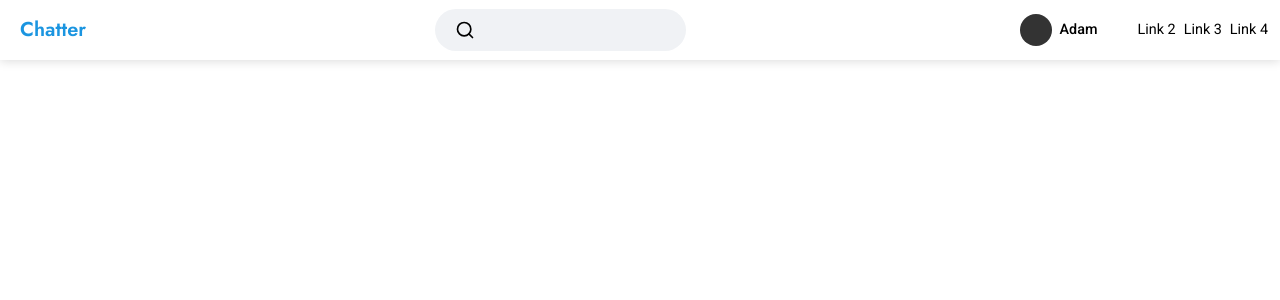
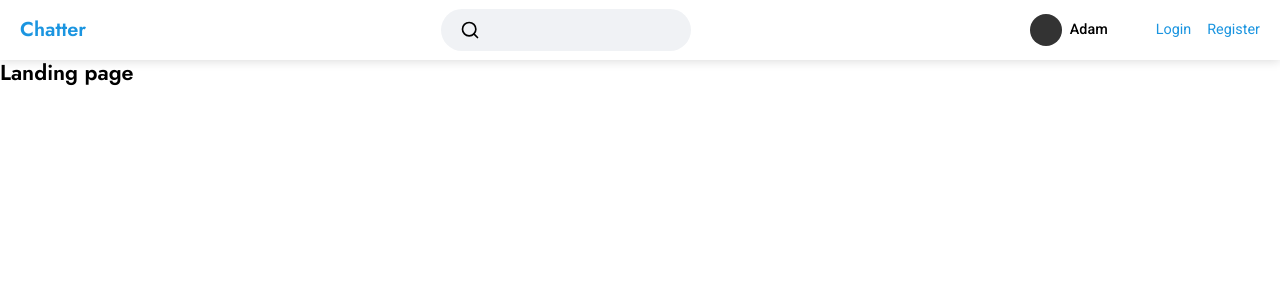
Before and after one commit to adamvorkel/mern-social, a React (Create React App) app in the folder client/: page / in a window 1280 px wide. Shown: the top 300 px of the page. Built offline with nearby package versions, Linux system fonts and the light colour scheme; the HTML template or start-up script is replaced by a standard one.

Commit message:
setup react router with landing, login and register views

```diff
--- a/client/package.json
+++ b/client/package.json
@@ -9,6 +9,7 @@
     "react": "^16.13.1",
     "react-dom": "^16.13.1",
     "react-feather": "^2.0.8",
+    "react-router-dom": "^5.2.0",
     "react-scripts": "3.4.3"
   },
   "scripts": {
--- a/client/src/App.css
+++ b/client/src/App.css
@@ -99,7 +99,7 @@ h6 {
 }
 
 #navbar nav ul li {
-  margin-right: 0.5rem;
+  margin-right: 1rem;
 }
 
 #navbar nav ul li .navbar-account-link {
--- a/client/src/App.js
+++ b/client/src/App.js
@@ -1,13 +1,23 @@
 import React from 'react';
-
-import './App.css';
+import { BrowserRouter as Router, Route, Switch } from 'react-router-dom';
 
 import Navbar from './components/layout/Navbar';
+import LandingView from './components/views/LandingView';
+import LoginView from './components/views/LoginView';
+import RegisterView from './components/views/RegisterView';
+import './App.css';
 
 function App() {
   return (
     <div className='App'>
-      <Navbar />
+      <Router>
+        <Navbar />
+        <Route exact path='/' component={LandingView} />
+        <Switch>
+          <Route exact path='/login' component={LoginView} />
+          <Route exact path='/register' component={RegisterView} />
+        </Switch>
+      </Router>
     </div>
   );
 }
--- a/client/src/components/layout/Navbar.js
+++ b/client/src/components/layout/Navbar.js
@@ -1,5 +1,6 @@
 import React from 'react';
 import { Search } from 'react-feather';
+import { Link } from 'react-router-dom';
 
 const Navbar = () => {
   return (
@@ -21,9 +22,12 @@ const Navbar = () => {
               <a href='/'>Adam</a>
             </div>
           </li>
-          <li>Link 2</li>
-          <li>Link 3</li>
-          <li>Link 4</li>
+          <li>
+            <Link to='/login'>Login</Link>
+          </li>
+          <li>
+            <Link to='/register'>Register</Link>
+          </li>
         </ul>
       </nav>
     </header>
--- /dev/null
+++ b/client/src/components/views/LandingView.js
@@ -0,0 +1,11 @@
+import React from 'react';
+
+const LandingView = () => {
+  return (
+    <section id='landing'>
+      <h1>Landing page</h1>
+    </section>
+  );
+};
+
+export default LandingView;
--- /dev/null
+++ b/client/src/components/views/LoginView.js
@@ -0,0 +1,11 @@
+import React from 'react';
+
+const LoginView = () => {
+  return (
+    <section id='landing'>
+      <h1>Login page</h1>
+    </section>
+  );
+};
+
+export default LoginView;
--- /dev/null
+++ b/client/src/components/views/RegisterView.js
@@ -0,0 +1,11 @@
+import React from 'react';
+
+const RegisterView = () => {
+  return (
+    <section id='landing'>
+      <h1>Register page</h1>
+    </section>
+  );
+};
+
+export default RegisterView;
```
Also changed, not shown: 1 other file (tests, documents, lock files or other folders).
